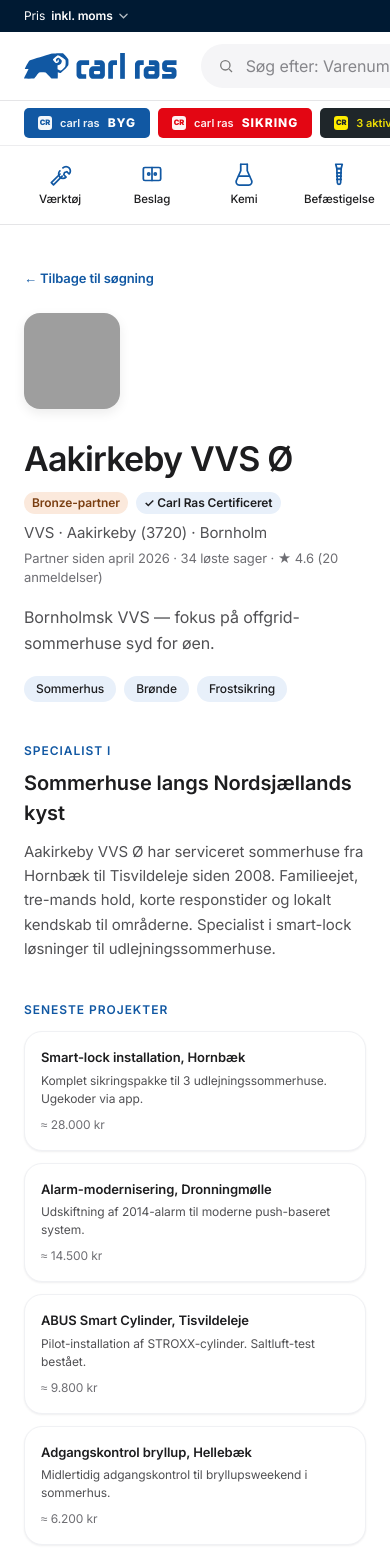
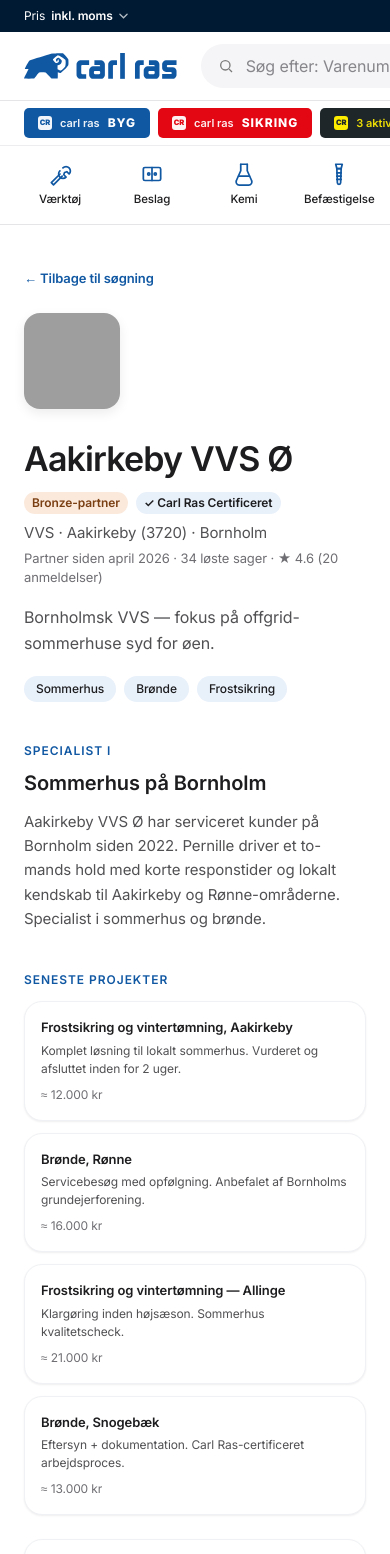
Before and after one commit to Cleminthecloud/Forhandler-Partnerskab, a Next.js app: page /find/p-aakirkeby-vvs in a window 390 px wide. Shown: the top 1554 px of the page. Built offline with nearby package versions, Linux system fonts and the light colour scheme; grey boxes are pictures that could not be loaded; a web font is replaced by a local one.

Commit message:
Mobile patch round 2 — kill sticky header overlap, lock body scroll on modal, region-aware partner profile (no more Nordsjælland-for-everyone)

```diff
--- a/src/app/find/[partnerId]/page.tsx
+++ b/src/app/find/[partnerId]/page.tsx
@@ -2,9 +2,81 @@
 import { use, useState } from "react";
 import Link from "next/link";
 import { useRouter } from "next/navigation";
-import { PARTNERS } from "@/lib/data";
+import { PARTNERS, Region, Faggruppe, PartnerProfile } from "@/lib/data";
 import { THEMES } from "@/lib/themes";
 import { useApp } from "@/components/AppState";
+
+/* ─────────────────────────────────────────────────────────────────────
+   Region-aware specialist content.
+
+   Earlier this section was hardcoded to Nordsjælland ("Sommerhuse langs
+   Nordsjællands kyst", projects in Hornbæk + Tisvildeleje + Hellebæk).
+   It rendered for ALL partners — so a Bornholm VVS got Nordsjælland
+   case studies, which is the kind of seam Peter spots in two seconds.
+
+   Now headline + body + projects come from partner.region + faggruppe.
+   Each region has its own town pool; project labels combine with the
+   partner's specialer so each profile reads as locally true. */
+
+const REGION_FLAVOR: Record<Region, { flavor: string; towns: string[]; descriptor: string }> = {
+  Nordsjælland:      { flavor: "langs Nordsjællands kyst", descriptor: "Nordkystens",      towns: ["Hornbæk", "Tisvildeleje", "Dronningmølle", "Hellebæk"] },
+  Hovedstaden:       { flavor: "i Storkøbenhavn",          descriptor: "Storkøbenhavns",   towns: ["Frederiksberg", "Hellerup", "Charlottenlund", "Vanløse"] },
+  Vestkysten:        { flavor: "langs Vestkysten",         descriptor: "Vestkystens",      towns: ["Blokhus", "Løkken", "Henne Strand", "Vejers"] },
+  Bornholm:          { flavor: "på Bornholm",              descriptor: "Bornholms",        towns: ["Aakirkeby", "Rønne", "Allinge", "Snogebæk"] },
+  "Lolland-Falster": { flavor: "på Sydhavsøerne",          descriptor: "Sydhavets",        towns: ["Marielyst", "Maribo", "Væggerløse", "Bøtø"] },
+  Fyn:               { flavor: "på Fyn",                   descriptor: "Fynske",           towns: ["Odense", "Faaborg", "Middelfart", "Svendborg"] },
+  Østjylland:        { flavor: "i Østjylland",             descriptor: "Østjyllands",      towns: ["Aarhus", "Ebeltoft", "Grenå", "Mols"] },
+  Nordjylland:       { flavor: "i Vendsyssel",             descriptor: "Vendsyssels",      towns: ["Skagen", "Ålbæk", "Råbjerg", "Frederikshavn"] },
+};
+
+const FAG_PROJECT_VERBS: Record<Faggruppe, { lead: string; price: [number, number] }> = {
+  "Låsesmed":        { lead: "Smart-lock installation",     price: [9, 28] },
+  "Tømrer":          { lead: "Terrasse og facade",          price: [22, 65] },
+  "Elektriker":      { lead: "Smart-home installation",     price: [14, 38] },
+  "VVS":             { lead: "Frostsikring og vintertømning", price: [12, 24] },
+  "Maler":           { lead: "Træfacade og imprægnering",   price: [18, 42] },
+  "Ejendomsservice": { lead: "Helårsservice sommerhus",     price: [8, 18] },
+  "Murer":           { lead: "Facade og indbrudsforstærkning", price: [28, 75] },
+};
+
+function specialistBlurb(p: PartnerProfile): { headline: string; body: string; projects: { titel: string; body: string; pris: string }[] } {
+  const r = REGION_FLAVOR[p.region];
+  const v = FAG_PROJECT_VERBS[p.faggruppe];
+  const firstName = p.ejer.split(" ")[0];
+  const teamSize = p.tier === "Guld" ? "fast hold på 6–8 mand" : p.tier === "Sølv" ? "tre-mands hold" : "to-mands hold";
+  const sinceYear = (() => {
+    // partner.medlemSiden is the join date in the program ("februar 2026") — for "siden YYYY" we step back
+    // a plausible founding year based on the antalSager (more cases = older firm).
+    if (p.antalSager > 200) return 2008;
+    if (p.antalSager > 100) return 2014;
+    if (p.antalSager > 40)  return 2018;
+    return 2022;
+  })();
+
+  // Pull two "lead" specialer for the headline if available
+  const specialty = p.specialer[0] ?? p.faggruppe;
+
+  return {
+    headline: `${specialty} ${r.flavor}`,
+    body: `${p.firma} har serviceret kunder ${r.flavor} siden ${sinceYear}. ${firstName} driver et ${teamSize} med korte responstider og lokalt kendskab til ${r.towns.slice(0, 2).join(" og ")}-områderne. Specialist i ${p.specialer.slice(0, 2).join(" og ").toLowerCase()}.`,
+    projects: r.towns.map((town, i) => {
+      const pris = v.price[0] + Math.round(((v.price[1] - v.price[0]) * ((i * 37) % 100)) / 100);
+      const variant = [
+        `${v.lead}, ${town}`,
+        `${p.specialer[i % p.specialer.length] ?? p.faggruppe}, ${town}`,
+        `${v.lead} — ${town}`,
+        `${p.specialer[(i + 1) % p.specialer.length] ?? p.faggruppe}, ${town}`,
+      ][i];
+      const desc = [
+        `Komplet løsning til lokalt sommerhus. Vurderet og afsluttet inden for 2 uger.`,
+        `Servicebesøg med opfølgning. Anbefalet af ${r.descriptor} grundejerforening.`,
+        `Klargøring inden højsæson. ${p.specialer[0] ?? "Fagligt"} kvalitetscheck.`,
+        `Eftersyn + dokumentation. Carl Ras-certificeret arbejdsproces.`,
+      ][i];
+      return { titel: variant, body: desc, pris: `≈ ${pris}.000 kr` };
+    }),
+  };
+}
 
 export default function PartnerProfilePage({ params }: { params: Promise<{ partnerId: string }> }) {
   const { partnerId } = use(params);
@@ -97,24 +169,21 @@
       </header>
 
       <div className="mt-10 grid gap-6 lg:grid-cols-[1fr_400px]">
-        {/* Left: about + cases */}
+        {/* Left: about + cases. Headline + body + projects are derived from
+            partner.region + partner.faggruppe via specialistBlurb() — so a
+            Bornholm VVS gets Bornholm cases, not Nordsjælland boilerplate. */}
         <section>
+          {(() => {
+            const blurb = specialistBlurb(p);
+            return (
+              <>
                 <div className="t-tagline" style={{ color: "var(--cr-blue)" }}>SPECIALIST I</div>
-          <h2 className="text-[20px] font-semibold mt-2 text-[var(--cr-navy-deep)]">Sommerhuse langs Nordsjællands kyst</h2>
-          <p className="text-[15px] text-[var(--ink-muted-80)] mt-3 leading-relaxed">
-            {partner.firma} har serviceret sommerhuse fra Hornbæk til Tisvildeleje siden 2008. Familieejet,
-            tre-mands hold, korte responstider og lokalt kendskab til områderne. Specialist i smart-lock
-            løsninger til udlejningssommerhuse.
-          </p>
+                <h2 className="text-[20px] font-semibold mt-2 text-[var(--cr-navy-deep)]">{blurb.headline}</h2>
+                <p className="text-[15px] text-[var(--ink-muted-80)] mt-3 leading-relaxed">{blurb.body}</p>
 
                 <div className="t-tagline mt-10" style={{ color: "var(--cr-blue)" }}>SENESTE PROJEKTER</div>
                 <div className="mt-3 grid gap-3 sm:grid-cols-2">
-            {[
-              { titel: "Smart-lock installation, Hornbæk", body: "Komplet sikringspakke til 3 udlejningssommerhuse. Ugekoder via app.", pris: "≈ 28.000 kr" },
-              { titel: "Alarm-modernisering, Dronningmølle", body: "Udskiftning af 2014-alarm til moderne push-baseret system.", pris: "≈ 14.500 kr" },
-              { titel: "ABUS Smart Cylinder, Tisvildeleje", body: "Pilot-installation af STROXX-cylinder. Saltluft-test bestået.", pris: "≈ 9.800 kr" },
-              { titel: "Adgangskontrol bryllup, Hellebæk", body: "Midlertidig adgangskontrol til bryllupsweekend i sommerhus.", pris: "≈ 6.200 kr" },
-            ].map((c) => (
+                  {blurb.projects.map((c) => (
                     <div key={c.titel} className="card !p-4">
                       <div className="text-[13px] font-semibold text-[var(--cr-navy-deep)]">{c.titel}</div>
                       <p className="text-[12px] text-[var(--ink-muted-80)] mt-1">{c.body}</p>
@@ -122,6 +191,9 @@
                     </div>
                   ))}
                 </div>
+              </>
+            );
+          })()}
         </section>
 
         {/* Right: contact form */}
@@ -144,10 +216,10 @@
                 </Field>
                 <div className="grid grid-cols-[110px_1fr] gap-3">
                   <Field label="Postnr">
-                    <input type="text" value={form.postnr} onChange={(e) => setForm({ ...form, postnr: e.target.value })} className="form-input" placeholder="3100" />
+                    <input type="text" value={form.postnr} onChange={(e) => setForm({ ...form, postnr: e.target.value })} className="form-input" placeholder={p.postnr} />
                   </Field>
                   <Field label="By">
-                    <input type="text" value={form.by} onChange={(e) => setForm({ ...form, by: e.target.value })} className="form-input" placeholder="Hornbæk" />
+                    <input type="text" value={form.by} onChange={(e) => setForm({ ...form, by: e.target.value })} className="form-input" placeholder={p.by} />
                   </Field>
                 </div>
                 <Field label="Hvad har du brug for? *">
--- a/src/app/find/page.tsx
+++ b/src/app/find/page.tsx
@@ -1,5 +1,5 @@
 "use client";
-import { useState, useMemo } from "react";
+import { useState, useMemo, useEffect } from "react";
 import Link from "next/link";
 import { PARTNERS, Region, Faggruppe, PartnerProfile } from "@/lib/data";
 import { THEMES, ThemeId } from "@/lib/themes";
@@ -46,6 +46,17 @@
   const [favorites, setFavorites] = useState<Set<string>>(new Set());
   const [sort, setSort] = useState<"naer" | "rating" | "sager">("naer");
   const [mobileSearchOpen, setMobileSearchOpen] = useState(false);
+
+  // Lock background scroll while the Airbnb-style search modal is open.
+  // Without this, the page underneath scrolls when you swipe inside the
+  // modal — and Safari can also momentarily reveal the CarlRasHeader at
+  // the top because the body keeps tracking touch.
+  useEffect(() => {
+    if (!mobileSearchOpen) return;
+    const previous = document.body.style.overflow;
+    document.body.style.overflow = "hidden";
+    return () => { document.body.style.overflow = previous; };
+  }, [mobileSearchOpen]);
 
   const filtered = useMemo(() => {
     const r = PARTNERS.filter((p) => {
--- a/src/components/CarlRasHeader.tsx
+++ b/src/components/CarlRasHeader.tsx
@@ -125,7 +125,12 @@
 
 export function CarlRasHeader() {
   return (
-    <header className="bg-white sticky top-0 z-30">
+    /* sticky ONLY on desktop. On mobile this header is ~218px tall
+       (utility strip + top row + sister brands + categories) — pinning
+       it as the user scrolls covers the hero on /find AND the partner
+       name on the profile page. Letting it scroll with content is the
+       normal mobile pattern (Airbnb, Booking, carl-ras.dk itself). */
+    <header className="bg-white md:sticky md:top-0 z-30">
       {/* ── Utility strip (navy) ─────────────────────────────────────── */}
       <div className="bg-[#001A33] text-white">
         <div className="mx-auto max-w-[1440px] px-6 h-8 flex items-center text-[12px]">
```
Lines whose indentation alone changed are shown as unchanged.
